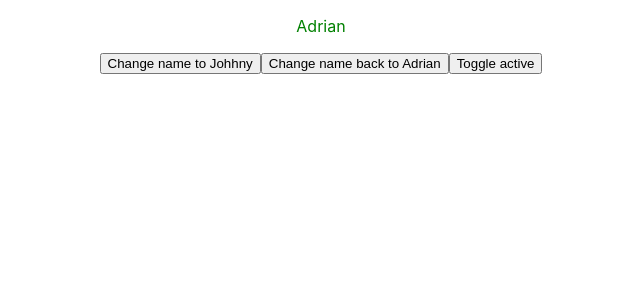
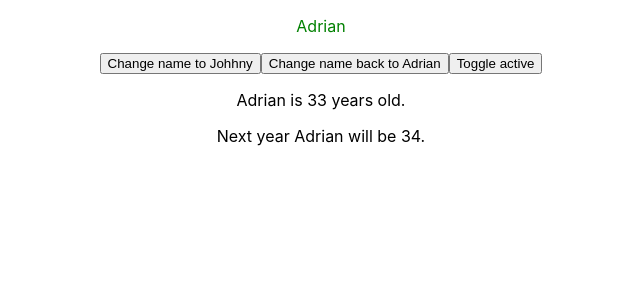
Before and after one commit to Adriantutuianu/react-recap, a React (Create React App) app: page / in a window 1280 px wide. Shown: the top 300 px of the page, without its empty margins (319-959 px from the left). Built offline with nearby package versions, Linux system fonts and the light colour scheme.

Commit message:
Saved number as state

```diff
--- a/src/App.js
+++ b/src/App.js
@@ -4,15 +4,22 @@ import "./App.css";
 function App() {
   const [name, setName] = useState("Adrian");
   const [isActive, setIsActive] = useState(false);
-  console.log(name);
+  const [age, setAge] = useState(33);
+
   return (
     <div className="App">
       <p style={{ color: isActive ? "red" : "green" }}>{name}</p>
+
       <button onClick={() => setName("Johnny")}>Change name to Johhny </button>
+
       <button onClick={() => setName("Adrian")}>
         Change name back to Adrian{" "}
       </button>
+
       <button onClick={() => setIsActive(!isActive)}>Toggle active</button>
+
+      <p>Adrian is {age} years old.</p>
+      <p>Next year Adrian will be {age + 1}.</p>
     </div>
   );
 }
```
